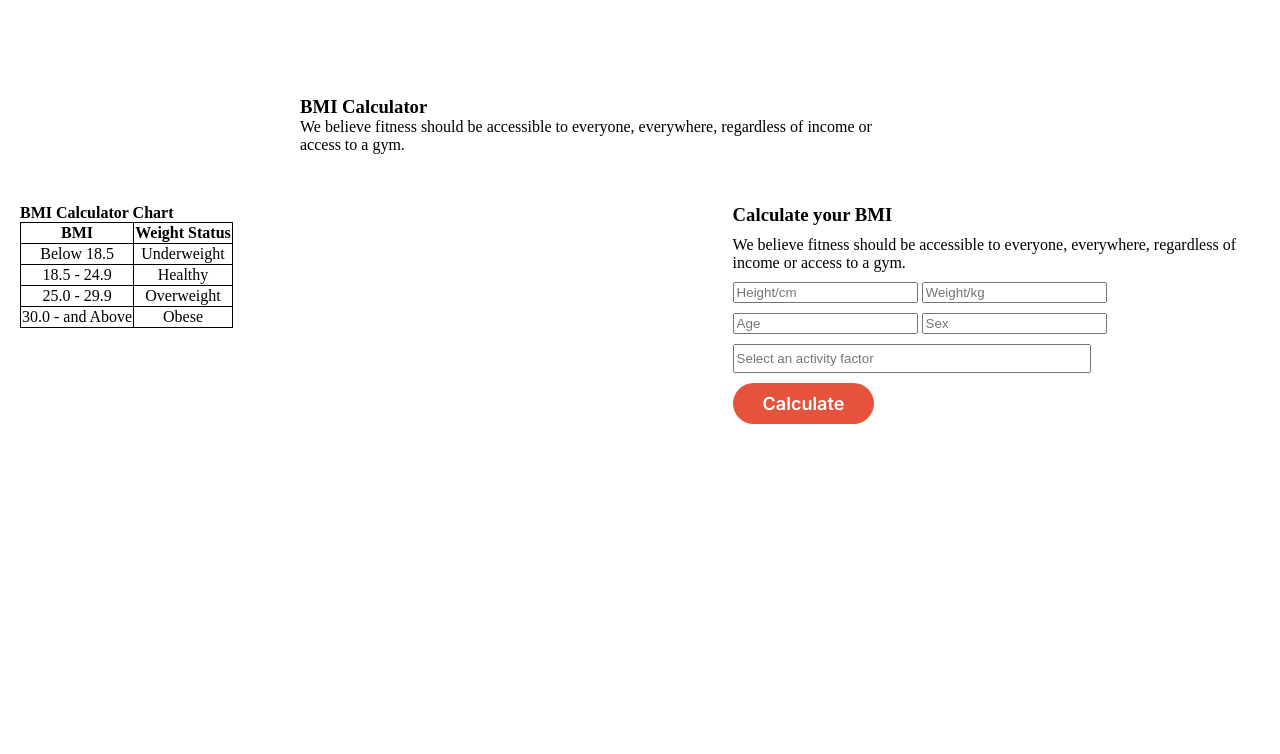
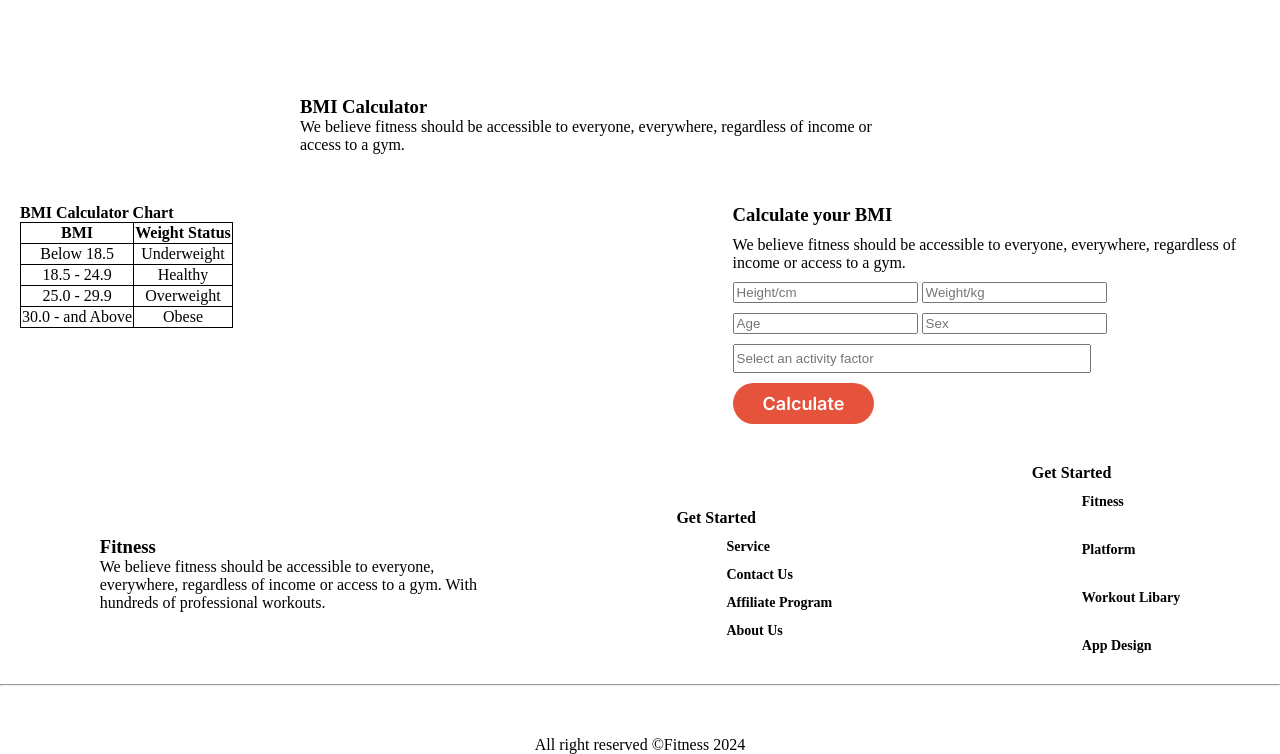
Before and after one commit to mh-adnan/Assingment_2, a plain HTML site: page index.html in a window 1280 px wide. Shown: the part 1279-2033 px from the top of the page. Before the commit the page ends 1703 px from the top, so only its background shows below. Drawn offline with Linux system fonts and the light colour scheme.

Commit message:
after footer section

```diff
--- a/index.html
+++ b/index.html
@@ -168,7 +168,8 @@
                 </div>
                 <div class="bmi-right-part">
                     <h3>Calculate your BMI</h3>
-                    <p>We believe fitness should be accessible to everyone, everywhere, regardless of <br> income or access
+                    <p>We believe fitness should be accessible to everyone, everywhere, regardless of <br> income or
+                        access
                         to a gym. </p>
                     <form action="">
                         <div class="form-group1">
@@ -180,13 +181,14 @@
                             <input type="number" class="form-control" id="weight" placeholder="Sex">
                         </div>
                         <div class="form-group3">
-                            <input type="number" class="form-control" id="weight" placeholder="Select an activity factor">
+                            <input type="number" class="form-control" id="weight"
+                                placeholder="Select an activity factor">
                         </div>
 
-                       <div class="bmi-btn">
-                        <!-- <button type="submit" class="btn btn-primary">Calculate BMI</button> -->
-                         <span class="btn-bmi">Calculate</span>
-                       </div>
+                        <div class="bmi-btn">
+                            <!-- <button type="submit" class="btn btn-primary">Calculate BMI</button> -->
+                            <span class="btn-bmi">Calculate</span>
+                        </div>
                     </form>
                 </div>
             </div>
@@ -194,9 +196,45 @@
 
         <!-- Bmi calculation ends here  -->
 
+        <!-- meet our trainers section start  -->
+
     </main>
+
+
+    <!-- Fotter section start here  -->
+
     <footer>
+        <section class="foter-part">
+            <div class="first-part">
+                <h3>Fitness</h3>
+                <p>We believe fitness should be accessible to everyone,<br> everywhere, regardless of income or access
+                    to a gym. With <br> hundreds of professional workouts.</p>
+            </div>
+            <div class="seccond-part">
+                <h4>Get Started</h4>
+                <ul>
+                    <li><a href="">Service</a></li>
+                    <li><a href="">Contact Us</a></li>
+                    <li><a href="">Affiliate Program</a></li>
+                    <li><a href="">About Us</a></li>
+                </ul>
+            </div>
 
+            <div class="third-part">
+                <h4>Get Started</h4>
+                <ul>
+                    <li><a href="">Fitness</a></li>
+                    <li><a href="">Platform</a></li>
+                    <li><a href="">Workout Libary</a></li>
+                    <li><a href="">App Design</a></li>
+                </ul>
+            </div>
+
+        </section>
+        <hr>
+        <div class="copy-right">
+            <p>All right reserved &#169Fitness 2024</p>
+        </div>
     </footer>
 </body>
 
--- a/style.css
+++ b/style.css
@@ -233,15 +233,16 @@ BMI calculator start from here  */
 
 
 
-.calcu-top-part{
+.calcu-top-part {
     margin-top: 100px;
     display: flex;
     flex-direction: column;
-    align-items:flex-start;
+    align-items: flex-start;
     justify-content: center;
     margin-bottom: 50px;
     margin-left: 300px;
 }
+
 /* .calcu-top-part h3{
    margin-right: 200px;
 } */
@@ -251,17 +252,19 @@ BMI calculator start from here  */
     margin-bottom: 30px;
 } */
 
-.bmi-tabel{
+.bmi-tabel {
     /* width: 35%; */
 }
 
-table, th, td {
-    border:1px solid black;
+table,
+th,
+td {
+    border: 1px solid black;
     border-collapse: collapse;
     text-align: center;
-  }
+}
 
-  .bmi-bottom-part{
+.bmi-bottom-part {
     width: 95%;
     margin-left: 20px;
     display: flex;
@@ -272,16 +275,19 @@ table, th, td {
 
 
 
-  }
+}
 
 /* bmi right part  */
 
 
-.bmi-right-part p{
+.bmi-right-part p {
     margin-top: 10px;
     margin-bottom: 10px;
 }
-.form-group1, .form-group2, .form-group3  input{
+
+.form-group1,
+.form-group2,
+.form-group3 input {
     margin-top: 10px;
 }
 
@@ -294,7 +300,7 @@ table, th, td {
     margin-bottom: 20px;
 }
 
-.btn-bmi{
+.btn-bmi {
     color: rgb(255, 255, 255);
     font-family: Inter;
     font-size: 18px;
@@ -304,9 +310,64 @@ table, th, td {
     padding: 10px 30px;
 
 }
-.btn-bmi span{
+
+.btn-bmi span {
     margin-top: 200px;
 }
 
 
 /* Bmi calculation ends here  */
+
+/* meet our trainers section start  */
+
+
+
+
+
+
+
+
+
+
+
+
+
+
+
+
+
+
+
+
+/*
+Fotter section start here  */
+
+.foter-part {
+    display: flex;
+    justify-content: space-around;
+    align-items: center;
+    margin-top: 50px;
+
+}
+
+.foter-part a {
+    color: black;
+    text-decoration: none;
+    font-size: 14px;
+    font-weight: 600;
+    margin-left: 10px;
+}
+
+.third-part ul li {
+    margin-bottom: 30px;
+}
+
+.foter-part ul li {
+    list-style: none;
+    margin-top: 10px;
+}
+
+.copy-right {
+    text-align: center;
+    margin-top: 50px;
+}
```
